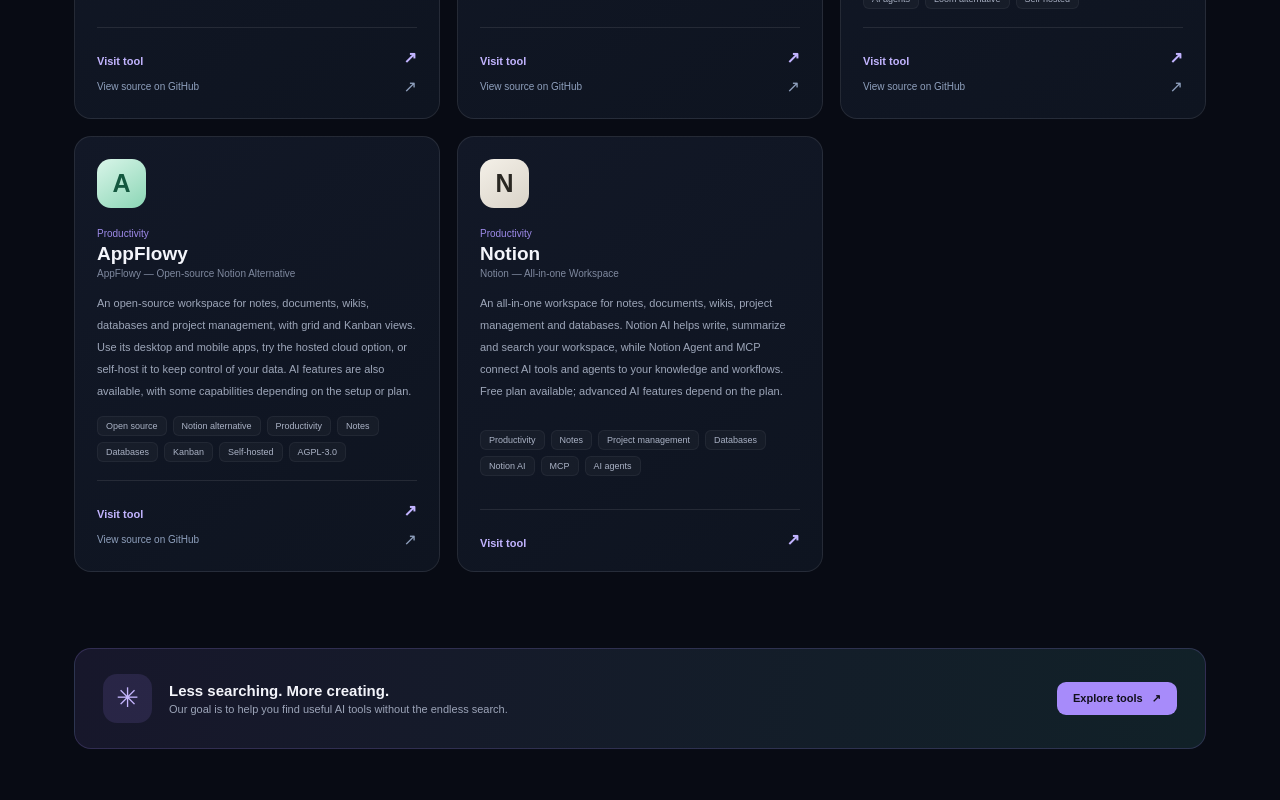
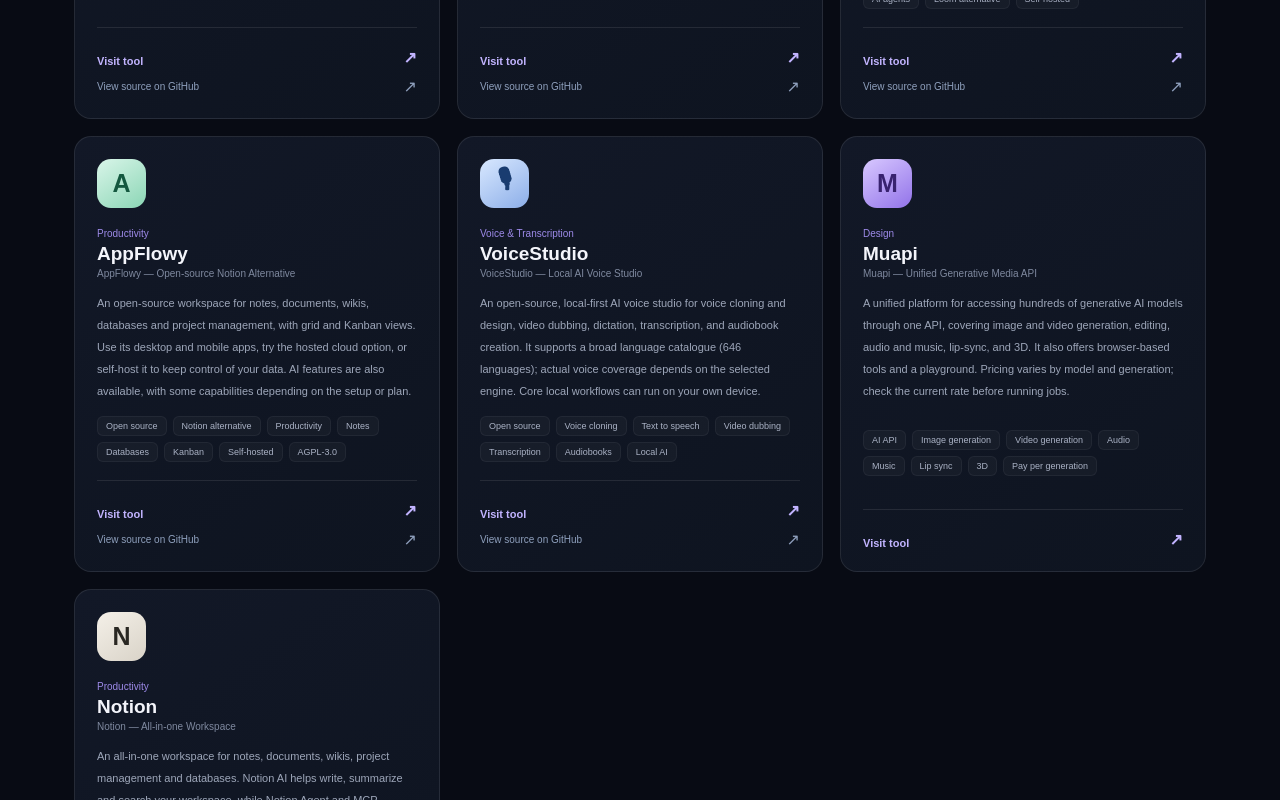
Before and after one commit to dsaad12344321-svg/newaitoolsforyou, a Next.js app: page / in a window 1280 px wide. Shown: the part 1600-2400 px from the top of the page. Built offline with nearby package versions, Linux system fonts and the light colour scheme.

Commit message:
Add VoiceStudio and Muapi to AI tools directory

```diff
--- a/app/page.tsx
+++ b/app/page.tsx
@@ -82,6 +82,27 @@ const tools: Tool[] = [
     sourceUrl: "https://github.com/AppFlowy-IO/AppFlowy",
     openSource: true, mark: "A", accent: "appflowy",
     tags: { en: ["Open source", "Notion alternative", "Productivity", "Notes", "Databases", "Kanban", "Self-hosted", "AGPL-3.0"], ar: ["مفتوح المصدر", "بديل Notion", "الإنتاجية", "ملاحظات", "قواعد البيانات", "Kanban", "استضافة ذاتية", "AGPL-3.0"] }
+  },
+  {
+    id: 9, name: "VoiceStudio", englishName: "VoiceStudio — Local AI Voice Studio",
+    description: {
+      en: "An open-source, local-first AI voice studio for voice cloning and design, video dubbing, dictation, transcription, and audiobook creation. It supports a broad language catalogue (646 languages); actual voice coverage depends on the selected engine. Core local workflows can run on your own device.",
+      ar: "استوديو صوتي مفتوح المصدر يعمل محلياً على جهازك، يتيح استنساخ الأصوات وتصميمها ودبلجة الفيديو والإملاء الصوتي والتفريغ النصي وإنشاء الكتب الصوتية. يضم فهرساً يصل إلى 646 لغة، لكن دعم اللغات وجودة الصوت يعتمدان على محرك التشغيل المختار."
+    },
+    category: "voice", url: "https://voicestudio.sh/",
+    sourceUrl: "https://github.com/AiTH-Solutions/VoiceStudio.sh",
+    openSource: true, mark: "🎙", accent: "openwhisper",
+    tags: { en: ["Open source", "Voice cloning", "Text to speech", "Video dubbing", "Transcription", "Audiobooks", "Local AI"], ar: ["مفتوح المصدر", "استنساخ الصوت", "تحويل النص إلى كلام", "دبلجة الفيديو", "تفريغ صوتي", "كتب صوتية", "ذكاء اصطناعي محلي"] }
+  },
+  {
+    id: 10, name: "Muapi", englishName: "Muapi — Unified Generative Media API",
+    description: {
+      en: "A unified platform for accessing hundreds of generative AI models through one API, covering image and video generation, editing, audio and music, lip-sync, and 3D. It also offers browser-based tools and a playground. Pricing varies by model and generation; check the current rate before running jobs.",
+      ar: "منصة موحدة تتيح الوصول إلى مئات نماذج الذكاء الاصطناعي التوليدي من خلال API واحد، لإنشاء الصور والفيديو وتحريرهما، وتوليد الصوت والموسيقى ومزامنة الشفاه وإنشاء مجسمات ثلاثية الأبعاد. توفر أيضاً أدوات تعمل من المتصفح وPlayground للتجربة. تختلف التكلفة حسب النموذج وعملية التوليد."
+    },
+    category: "design", url: "https://muapi.ai/",
+    mark: "M", accent: "forever",
+    tags: { en: ["AI API", "Image generation", "Video generation", "Audio", "Music", "Lip sync", "3D", "Pay per generation"], ar: ["واجهة API", "إنشاء الصور", "إنشاء الفيديو", "الصوت", "الموسيقى", "مزامنة الشفاه", "ثلاثي الأبعاد", "الدفع حسب الاستخدام"] }
   },
   {
     id: 7, name: "Notion", englishName: "Notion — All-in-one Workspace",
```
